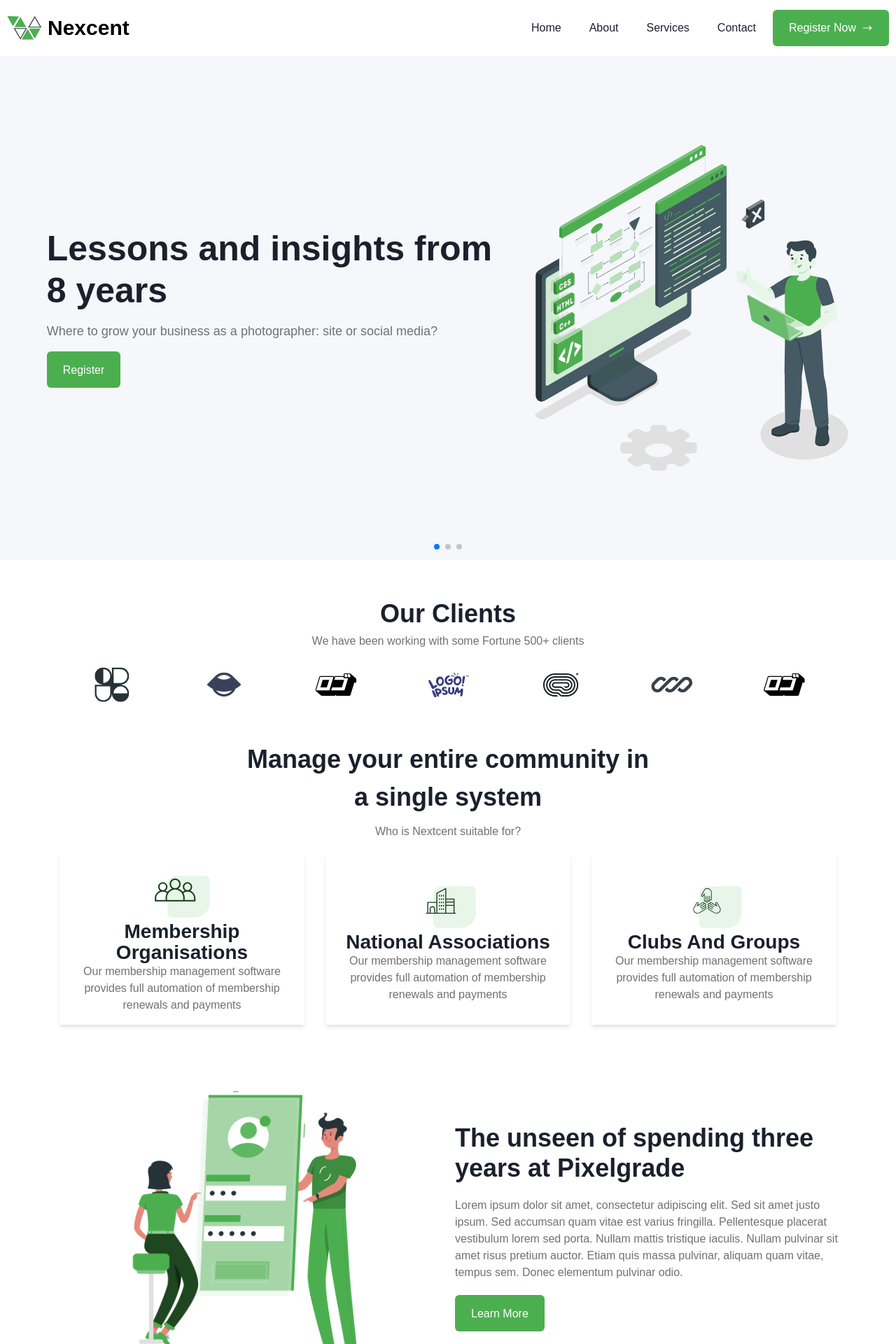
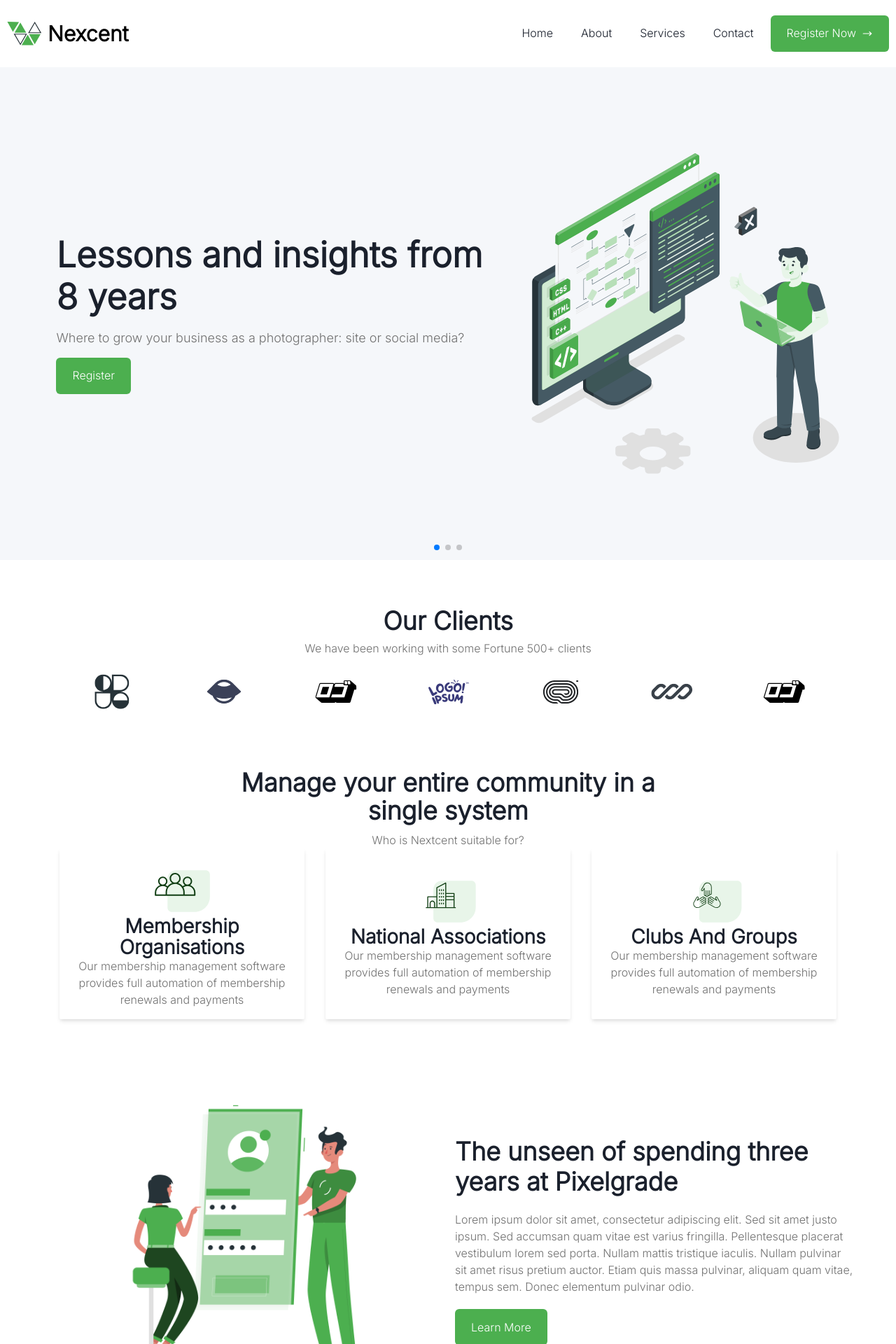
Before and after one commit to dboatengg/nexcent, a React (Vite) app: page / in a window 1280 px wide. Shown: the top 1920 px of the page at 70% size. Built offline with nearby package versions, Linux system fonts and the light colour scheme.

Commit message:
Clean up UI and code

```diff
--- a/src/components/AudienceSuitability.tsx
+++ b/src/components/AudienceSuitability.tsx
@@ -8,9 +8,9 @@ import clubs from '../assets/clubs-and-groups.svg'
 const AudienceSuitability = () => {
 
   return (
-    <Flex alignItems='center' flexDirection='column' >
-      <Flex flexDirection='column' gap="10px" marginBottom='20px' width={{base:'100%',md:'600px'}}>
-        <Heading size='heading2' textAlign='center'>Manage your entire community in a single system</Heading>
+    <Flex alignItems='center' flexDirection='column' marginY="20px">
+      <Flex flexDirection='column' gap="10px" marginBottom='15x' width={{base:'100%',md:'600px'}}>
+        <Heading lineHeight="40px" size='heading2' textAlign='center'>Manage your entire community in a single system</Heading>
         <Text textAlign='center'>Who is Nextcent suitable for?</Text>
       </Flex>
       <Flex wrap='wrap' gap='30px' justifyContent='center'>
--- a/src/components/Blog.tsx
+++ b/src/components/Blog.tsx
@@ -7,11 +7,11 @@ import { HiMiniArrowLongRight } from "react-icons/hi2"
 
 const Blog = () => {
   return (
-    <Box>
-        <Box maxWidth="60%" textAlign='center' mx="auto" marginBottom="20px">
+    <Box padding="40px">
+        <Flex flexDirection="column" gap="10px" maxWidth="60%" textAlign='center' mx="auto" marginBottom="20px">
             <Heading>Caring is the new marketing</Heading>
             <Text>The Nextcent blog is the best place to read about the latest membership insights, trends and more. See who's joining the community, read about how our community are increasing their membership income and lot's more.</Text>
-        </Box>
+        </Flex>
         <Flex flexDirection={{base:'column',md:'row'}} justifyContent="space-between" gap="30px" alignItems="center">
             <Box>
                 <Image src={blog1}/>
--- a/src/components/Client.tsx
+++ b/src/components/Client.tsx
@@ -9,7 +9,7 @@ import Client7 from '../assets/client-7.svg'
 
 const Client = () => {
   return (
-    <Box textAlign='center' paddingY='50px'>
+    <Box textAlign='center' paddingY='60px'>
       <Heading size="heading2">Our Clients</Heading>
       <Text>We have been working with some Fortune 500+ clients</Text>
 
@@ -22,7 +22,6 @@ const Client = () => {
         <Image boxSize='60px' src={Client6}/>
         <Image boxSize='60px' src={Client7}/>
     </Flex>
-
     </Box>
   )
 }
--- a/src/components/Cta.tsx
+++ b/src/components/Cta.tsx
@@ -4,8 +4,8 @@ import { HiMiniArrowLongRight } from "react-icons/hi2"
 
 
 const Cta = () => (
-  <Box bg="silver" paddingY="30px">
-    <Flex flexDirection="column" gap="30px" alignItems='center' maxWidth='50%' mx="auto">
+  <Box bg="silver" paddingY="30px" marginTop="15px">
+    <Flex flexDirection="column" gap="30px" alignItems='center' maxWidth='35%' mx="auto">
       <Heading textAlign='center'>Pellentesque suscipit fringilla libero eu.</Heading>
       <Button rightIcon={<HiMiniArrowLongRight/>} variant='primary'>Get a Demo</Button>
     </Flex>
--- a/src/components/FooterDesginGuide.tsx
+++ b/src/components/FooterDesginGuide.tsx
@@ -3,7 +3,7 @@ import DesginGuideImage from '../assets/design-guide.png'
 
 const FooterDesginGuide = () => {
   return (
-    <SimpleGrid columns={{sm:1,md:2}} gap='20px' alignItems='center'  paddingY='10px'>
+    <SimpleGrid columns={{sm:1,md:2}} gap='20px' alignItems='center'  paddingY='25px'>
     <Image src={DesginGuideImage}/>
     <Flex flexDirection='column' alignItems={{base:'center', md:'start'}} gap='20px'>
       <Heading textAlign={{base:'center', md:'start'}}>The unseen of spending three years at Pixelgrade</Heading>
--- a/src/components/Navbar.tsx
+++ b/src/components/Navbar.tsx
@@ -9,7 +9,7 @@ const Navbar = () => {
   const { isOpen, onOpen, onClose} = useDisclosure();
 
   return (
-    <Flex as="nav" align="center" height="10vh" justify="space-between" padding="10px" color="white" boxShadow="sm">
+    <Flex as="nav" align="center" height="12vh" justify="space-between" padding="10px" color="white" boxShadow="sm">
       <Box>
         <HStack>
         <Image src={logo} alt="Logo" boxSize={{base:'40px',md:'45px',lg:'50px'}} />
--- a/src/components/Pixel.tsx
+++ b/src/components/Pixel.tsx
@@ -3,7 +3,7 @@ import pixelImage from '../assets/pixel.png'
 
 const Pixel = () => {
   return (
-    <SimpleGrid columns={{sm:1,md:2}} gap='20px' alignItems='center'  paddingY='10px'>
+    <SimpleGrid columns={{sm:1,md:2}} gap='20px' alignItems='center'  paddingY='18px'>
       <Image src={pixelImage}/>
       <Flex flexDirection='column' alignItems={{base:'center', md:'start'}} gap='20px'>
         <Heading textAlign={{base:'center', md:'start'}}>The unseen of spending three years at Pixelgrade</Heading>
--- a/src/components/Stats.tsx
+++ b/src/components/Stats.tsx
@@ -4,7 +4,7 @@ import StatsCard from "./StatsCard"
 
 const Stats = () => {
   return (
-    <Box  bg="silver" paddingY="50px">
+    <Box  bg="silver" paddingY="60px">
       <SimpleGrid gap="30px" alignItems='center' columns={{base:1,md:2}} paddingX="20px" maxWidth="1200px" mx="auto">
       <Flex gap='5px' flexDirection='column' alignItems={{base:'center',md:'start'}}>
         <Heading textAlign={{base:'center',md:'start'}}>Having a local</Heading>
--- a/src/styles/hero.css
+++ b/src/styles/hero.css
@@ -1,6 +1,6 @@
 .swiper {
     width: 100%;
-    height: 90vh;
+    height: 88vh;
   }
 
   .swiper-slide {
--- a/src/theme.ts
+++ b/src/theme.ts
@@ -2,8 +2,8 @@ import { extendTheme } from "@chakra-ui/react";
 
 const theme = extendTheme({
   fonts: {
-    body: "Poppins, sans-serif",
-    heading: "Montserrat, sans-serif",
+    body: "Inter, sans-serif",
+    heading: "Inter, sans-serif",
   },
   colors: {
     primary: "#4CAF4F",
@@ -21,6 +21,7 @@ const theme = extendTheme({
       },
     },
     Heading: {
+      color:'red',
       sizes: {
         heading1: {
           fontSize: "64px",
```
